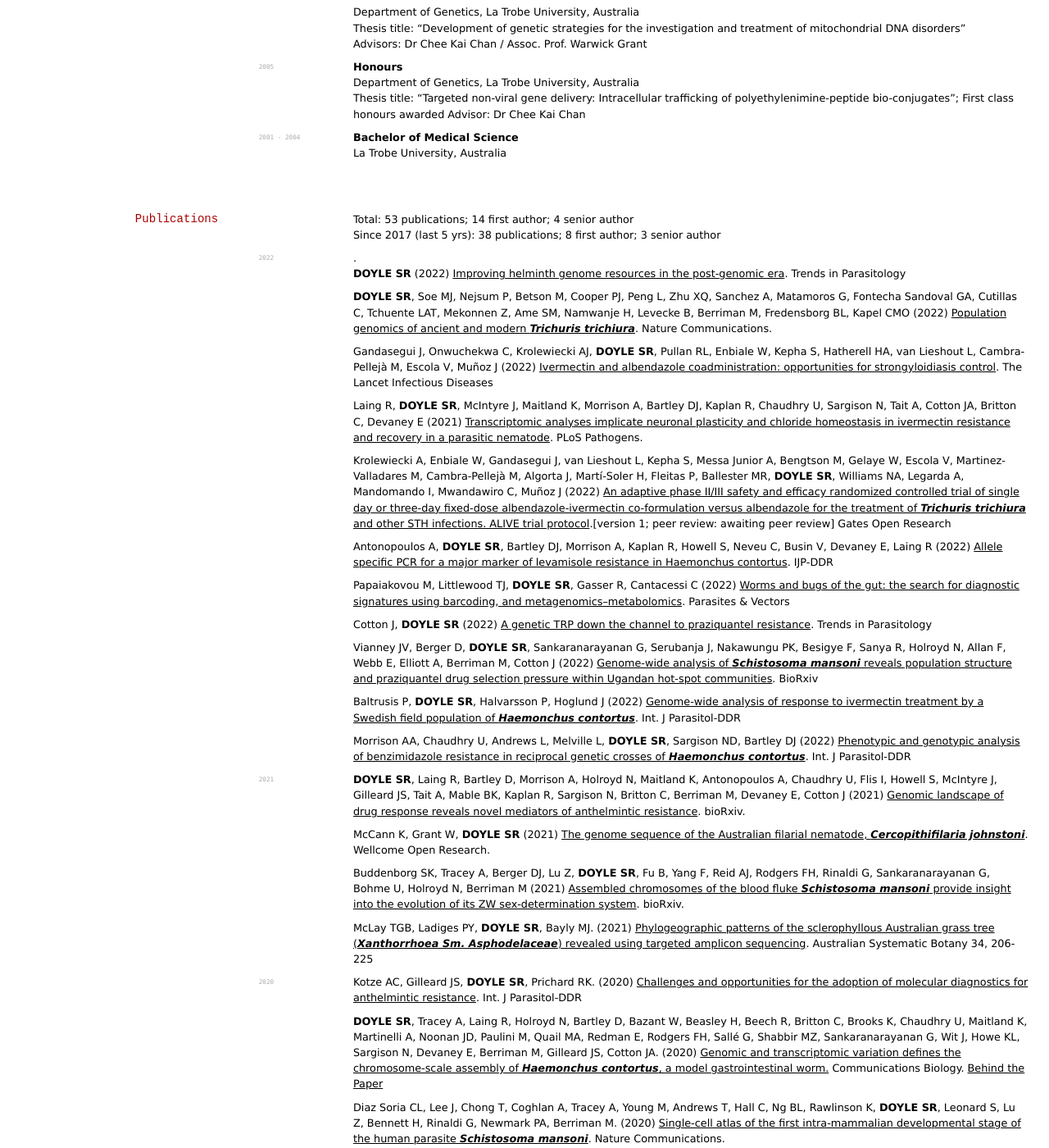
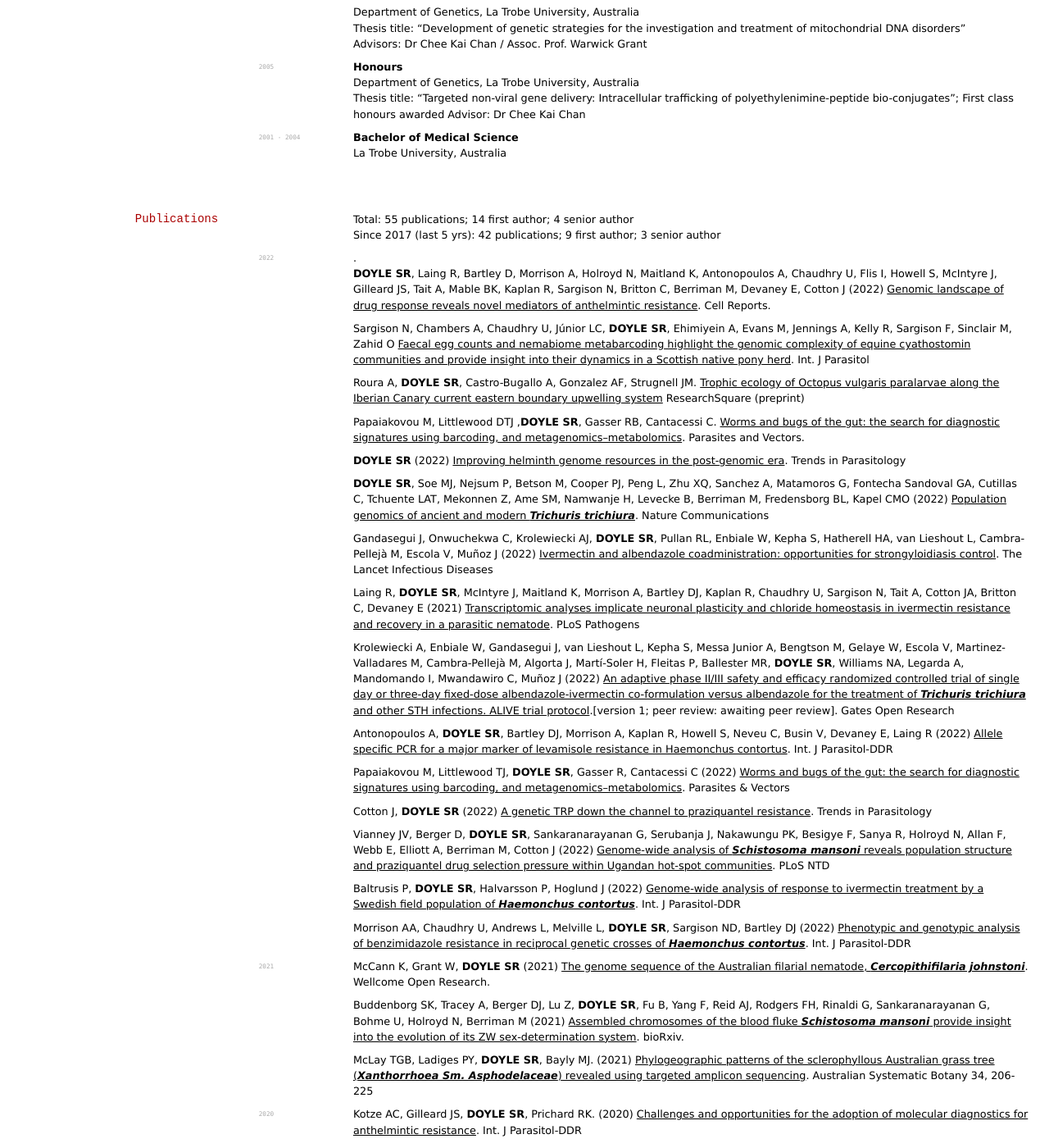
Before and after one commit to elipapa/markdown-cv, a Jekyll site: the page built from index.md, in a window 1280 px wide and 1400 px high, scrolled down 513 px. Shown: the whole window at 82% size. Built offline with Jekyll 4.4.1, drawn with Linux system fonts in a browser that asks for light colours.

Commit message:
update papers

```diff
--- a/index.md
+++ b/index.md
@@ -59,35 +59,41 @@ La Trobe University, Australia
 
 
 ## Publications
-Total: 53 publications; 14 first author; 4 senior author
-Since 2017 (last 5 yrs): 38 publications; 8 first author; 3 senior author
+Total: 55 publications; 14 first author; 4 senior author
+Since 2017 (last 5 yrs): 42 publications; 9 first author; 3 senior author
 
 `2022`.
+**DOYLE SR**, Laing R, Bartley D, Morrison A, Holroyd N, Maitland K, Antonopoulos A, Chaudhry U, Flis I, Howell S, McIntyre J, Gilleard JS, Tait A, Mable BK, Kaplan R, Sargison N, Britton C, Berriman M, Devaney E, Cotton J (2022) [Genomic landscape of drug response reveals novel mediators of anthelmintic resistance]([https://www.biorxiv.org/content/10.1101/2021.11.12.465712v2](https://doi.org/10.1016/j.celrep.2022.111522)). Cell Reports.
+
+Sargison N, Chambers A, Chaudhry U, Júnior LC, **DOYLE SR**, Ehimiyein A, Evans M, Jennings A, Kelly R, Sargison F, Sinclair M, Zahid O [Faecal egg counts and nemabiome metabarcoding highlight the genomic complexity of equine cyathostomin communities and provide insight into their dynamics in a Scottish native pony herd](https://doi.org/10.1016/j.ijpara.2022.08.002).  Int. J Parasitol
+
+Roura A, **DOYLE SR**, Castro-Bugallo A, Gonzalez AF, Strugnell JM. [Trophic ecology of Octopus vulgaris paralarvae along the Iberian Canary current eastern boundary upwelling system](https://doi.org/10.21203/rs.3.rs-2187875/v1) ResearchSquare (preprint)
+
+Papaiakovou M, Littlewood DTJ ,**DOYLE SR**, Gasser RB, Cantacessi C. [Worms and bugs of the gut: the search for diagnostic signatures using barcoding, and metagenomics–metabolomics](https://doi.org/10.1186/s13071-022-05225-7). Parasites and Vectors.
+
 **DOYLE SR** (2022) [Improving helminth genome resources in the post-genomic era](https://doi.org/10.1016/j.pt.2022.06.002). Trends in Parasitology
 
-**DOYLE SR**, Soe MJ, Nejsum P, Betson M, Cooper PJ, Peng L, Zhu XQ, Sanchez A, Matamoros G, Fontecha Sandoval GA, Cutillas C, Tchuente LAT, Mekonnen Z, Ame SM, Namwanje H, Levecke B, Berriman M, Fredensborg BL, Kapel CMO (2022) [Population genomics of ancient and modern *Trichuris trichiura*](https://doi.org/10.1101/2021.10.21.464505). Nature Communications.
+**DOYLE SR**, Soe MJ, Nejsum P, Betson M, Cooper PJ, Peng L, Zhu XQ, Sanchez A, Matamoros G, Fontecha Sandoval GA, Cutillas C, Tchuente LAT, Mekonnen Z, Ame SM, Namwanje H, Levecke B, Berriman M, Fredensborg BL, Kapel CMO (2022) [Population genomics of ancient and modern *Trichuris trichiura*](https://doi.org/10.1101/2021.10.21.464505). Nature Communications
 
 Gandasegui J, Onwuchekwa C, Krolewiecki AJ, **DOYLE SR**, Pullan RL, Enbiale W, Kepha S, Hatherell HA, van Lieshout L, Cambra-Pellejà M, Escola V, Muñoz J (2022) [Ivermectin and albendazole coadministration: opportunities for strongyloidiasis control](https://doi.org/10.1016/S1473-3099(22)00369-3). The Lancet Infectious Diseases
 
-Laing R, **DOYLE SR**, McIntyre J, Maitland K, Morrison A, Bartley DJ, Kaplan R, Chaudhry U, Sargison N, Tait A, Cotton JA, Britton C, Devaney E (2021) [Transcriptomic analyses implicate neuronal plasticity and chloride homeostasis in ivermectin resistance and recovery in a parasitic nematode](https://doi.org/10.1371/journal.ppat.1010545). PLoS Pathogens.
+Laing R, **DOYLE SR**, McIntyre J, Maitland K, Morrison A, Bartley DJ, Kaplan R, Chaudhry U, Sargison N, Tait A, Cotton JA, Britton C, Devaney E (2021) [Transcriptomic analyses implicate neuronal plasticity and chloride homeostasis in ivermectin resistance and recovery in a parasitic nematode](https://doi.org/10.1371/journal.ppat.1010545). PLoS Pathogens
 
-Krolewiecki A, Enbiale W, Gandasegui J, van Lieshout L, Kepha S,  Messa Junior A, Bengtson M, Gelaye W, Escola V, Martinez-Valladares M, Cambra-Pellejà M, Algorta J, Martí-Soler H, Fleitas P, Ballester MR, **DOYLE SR**,  Williams NA,  Legarda A, Mandomando I, Mwandawiro C, Muñoz J (2022) [An adaptive phase II/III safety and efficacy randomized controlled trial of single day or three-day fixed-dose albendazole-ivermectin co-formulation versus albendazole for the treatment of *Trichuris trichiura* and other STH infections. ALIVE trial protocol](https://doi.org/10.12688/gatesopenres.13615.1).[version 1; peer review: awaiting peer review] Gates Open Research
+Krolewiecki A, Enbiale W, Gandasegui J, van Lieshout L, Kepha S,  Messa Junior A, Bengtson M, Gelaye W, Escola V, Martinez-Valladares M, Cambra-Pellejà M, Algorta J, Martí-Soler H, Fleitas P, Ballester MR, **DOYLE SR**,  Williams NA,  Legarda A, Mandomando I, Mwandawiro C, Muñoz J (2022) [An adaptive phase II/III safety and efficacy randomized controlled trial of single day or three-day fixed-dose albendazole-ivermectin co-formulation versus albendazole for the treatment of *Trichuris trichiura* and other STH infections. ALIVE trial protocol](https://doi.org/10.12688/gatesopenres.13615.1).[version 1; peer review: awaiting peer review]. Gates Open Research
 
-Antonopoulos A, **DOYLE SR**, Bartley DJ, Morrison A, Kaplan R, Howell S, Neveu C, Busin V, Devaney E, Laing R (2022) [Allele specific PCR for a major marker of levamisole resistance in <i>Haemonchus contortus</i>](https://doi.org/10.1016/j.ijpddr.2022.08.001). IJP-DDR
+Antonopoulos A, **DOYLE SR**, Bartley DJ, Morrison A, Kaplan R, Howell S, Neveu C, Busin V, Devaney E, Laing R (2022) [Allele specific PCR for a major marker of levamisole resistance in <i>Haemonchus contortus</i>](https://doi.org/10.1016/j.ijpddr.2022.08.001). Int. J Parasitol-DDR
 
 Papaiakovou M, Littlewood TJ, **DOYLE SR**, Gasser R, Cantacessi C (2022) [Worms and bugs of the gut: the search for diagnostic signatures using barcoding, and metagenomics–metabolomics](https://doi.org/10.1186/s13071-022-05225-7). Parasites & Vectors
 
 Cotton J, **DOYLE SR** (2022) [A genetic TRP down the channel to praziquantel resistance](https://www.sciencedirect.com/science/article/pii/S1471492222000368?dgcid=author). Trends in Parasitology
 
-Vianney JV, Berger D, **DOYLE SR**, Sankaranarayanan G, Serubanja J, Nakawungu PK, Besigye F, Sanya R, Holroyd N, Allan F, Webb E, Elliott A, Berriman M, Cotton J (2022) [Genome-wide analysis of *Schistosoma mansoni* reveals population structure and praziquantel drug selection pressure within Ugandan hot-spot communities](https://doi.org/10.1101/2022.01.25.477652). BioRxiv
+Vianney JV, Berger D, **DOYLE SR**, Sankaranarayanan G, Serubanja J, Nakawungu PK, Besigye F, Sanya R, Holroyd N, Allan F, Webb E, Elliott A, Berriman M, Cotton J (2022) [Genome-wide analysis of *Schistosoma mansoni* reveals population structure and praziquantel drug selection pressure within Ugandan hot-spot communities](https://doi.org/10.1101/2022.01.25.477652). PLoS NTD
 
 Baltrusis P, **DOYLE SR**, Halvarsson P, Hoglund J (2022) [Genome-wide analysis of response to ivermectin treatment by a Swedish field population of *Haemonchus contortus*](https://doi.org/10.1016/j.ijpddr.2021.12.002). Int. J Parasitol-DDR
 
 Morrison AA, Chaudhry U, Andrews L, Melville L, **DOYLE SR**, Sargison ND, Bartley DJ (2022) [Phenotypic and genotypic analysis of benzimidazole resistance in reciprocal genetic crosses of *Haemonchus contortus*](https://doi.org/10.1016/j.ijpddr.2021.11.001). Int. J Parasitol-DDR
 
 `2021`
-**DOYLE SR**, Laing R, Bartley D, Morrison A, Holroyd N, Maitland K, Antonopoulos A, Chaudhry U, Flis I, Howell S, McIntyre J, Gilleard JS, Tait A, Mable BK, Kaplan R, Sargison N, Britton C, Berriman M, Devaney E, Cotton J (2021) [Genomic landscape of drug response reveals novel mediators of anthelmintic resistance](https://www.biorxiv.org/content/10.1101/2021.11.12.465712v2). bioRxiv.
-
 McCann K, Grant W, **DOYLE SR** (2021) [The genome sequence of the Australian filarial nematode, *Cercopithifilaria johnstoni*](https://doi.org/10.12688/wellcomeopenres.17258.1 ). Wellcome Open Research.
 
 Buddenborg SK, Tracey A, Berger DJ, Lu Z, **DOYLE SR**, Fu B, Yang F, Reid AJ, Rodgers FH, Rinaldi G, Sankaranarayanan G, Bohme U, Holroyd N, Berriman M (2021) [Assembled chromosomes of the blood fluke *Schistosoma mansoni* provide insight into the evolution of its ZW sex-determination system](https://doi.org/10.1101/2021.08.13.456314). bioRxiv.
```
